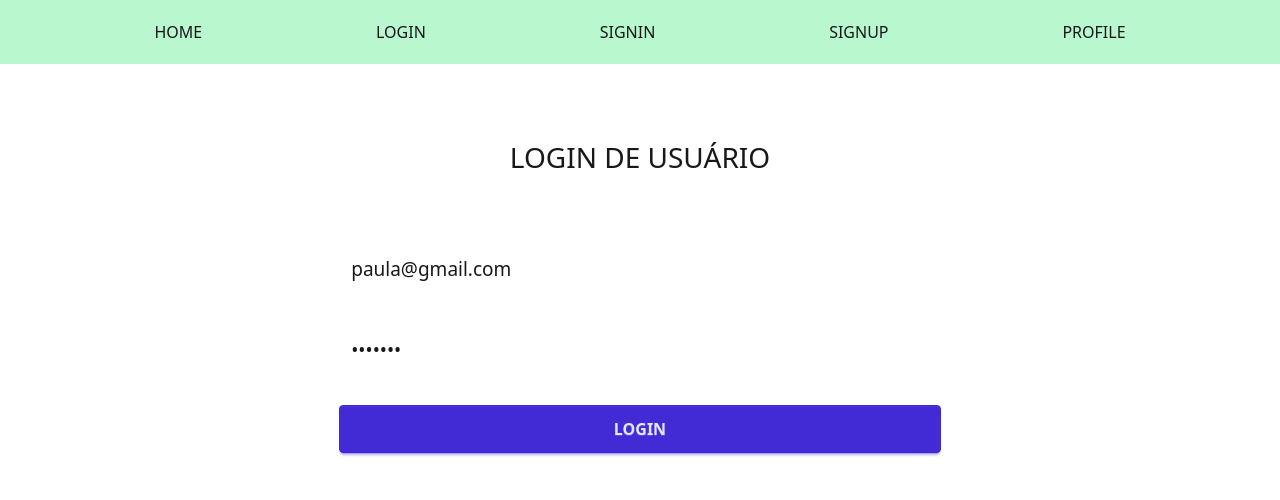
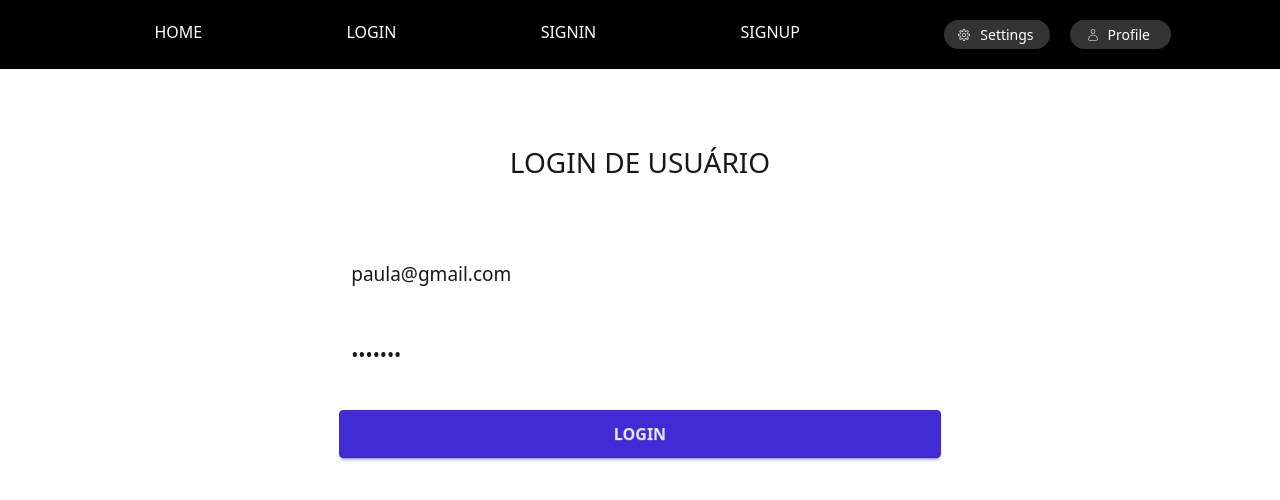
Before and after one commit to GustavoFSProg/chat-mongoose-video-web, a React (Vite) app: page /login in a window 1280 px wide. Shown: the top 500 px of the page. Built offline with nearby package versions, Linux system fonts and the light colour scheme.

Commit message:
layout navbar

```diff
--- a/package.json
+++ b/package.json
@@ -15,6 +15,7 @@
     "react": "^19.0.0",
     "react-dom": "^19.0.0",
     "react-hot-toast": "^2.5.2",
+    "react-icons": "^5.5.0",
     "react-router-dom": "^7.2.0",
     "tailwindcss": "^4.0.8",
     "zustand": "^5.0.3"
--- a/src/App.jsx
+++ b/src/App.jsx
@@ -69,10 +69,19 @@ function App() {
       <NavBar />
       <div
         className="flex w-full text-1xl
-       bg-amber-200 flex-col items-center justify-center"
+       bg-white flex-col items-center justify-center"
       >
         OLÁ
         <br />
+        <br />
+        <div>
+
+        {`isSignup: ${isSignup}`}
+        </div>
+
+        <br />
+        <br />
+
         {/* <div> */}
         {/* {dados.map((items) => {
           return (
--- a/src/components/Navbar/Navbar.jsx
+++ b/src/components/Navbar/Navbar.jsx
@@ -2,6 +2,10 @@ import { Link } from "react-router-dom"
 
 import userContext from "../../Contexts/userContext";
 import { useContext } from "react";
+import { CiSettings } from "react-icons/ci";
+import { CiUser } from "react-icons/ci";
+import { LuLogOut } from "react-icons/lu";
+
 
 function NavBar() {
   const { user, setIsSignup, isSignup } = useContext(userContext);
@@ -17,12 +21,14 @@ function NavBar() {
   }
 
   return (
-    <div className="flex w-full justify-center h-auto bg-green-200">
+    <div className="flex w-full justify-center h-auto
+    text-white
+    bg-black">
     <div  className="flex w-[79%] justify-between
     p-5
 
 
-     h-auto bg-green-200">
+     h-auto bg-black">
         <Link to="/">
         HOME
         </Link>
@@ -35,15 +41,53 @@ function NavBar() {
         <Link to="/signup">
         SIGNUP
         </Link>
-        <Link to="/profile">
-        PROFILE
-        </Link>
+        <div className="flex w-auto -mr-[45px]">
+
+
+        <div className="flex hover:bg-[#808080]  cursor-pointer h-auto p-1 pl-3 pb-1 pr-4 items-center
+         bg-[#333333] rounded-2xl">
+        <CiSettings />
+      <p className="text-[14px] ml-2">
+          Settings
+        </p>
+        </div>
+        <div className="flex ml-5
+       h-auto p-1 pl-4 pb-1 pr-5 items-center
+         bg-[#333333] rounded-2xl
+         cursor-pointer
+         hover:bg-[#808080]
+        ">
+          <button type="button" className=" flex cursor-pointer items-center text-[14px] w-[65px]">
+
+        <CiUser />
+      <p className="text-[14px] ml-2">
+          Profile
+        </p>
+          </button>
+        </div>
+
+
         {isSignup === true  ?
-       <button type="button" onClick={() => Logout()}>
-       LOGOUT
-       </button>
+      <div className="flex
+       hover:bg-[#808080]
+      ml-5 h-auto items-center
+      p-1 pl-5 pb-1 pr-4
+      bg-[#333333] rounded-2xl
+      cursor-pointer
+      ">
+         <button type="button"
+         onClick={() => Logout()}
+         className=" flex items-center cursor-pointer  text-[14px] w-[70px]">
+
+     <LuLogOut />
+   <p className="text-[14px] ml-2">
+       Logout
+     </p>
+         </button>
+     </div>
        : null
       }
+      </div>
 
     </div>
     </div>
```
Also changed, not shown: 1 other file (tests, documents, lock files or other folders).
